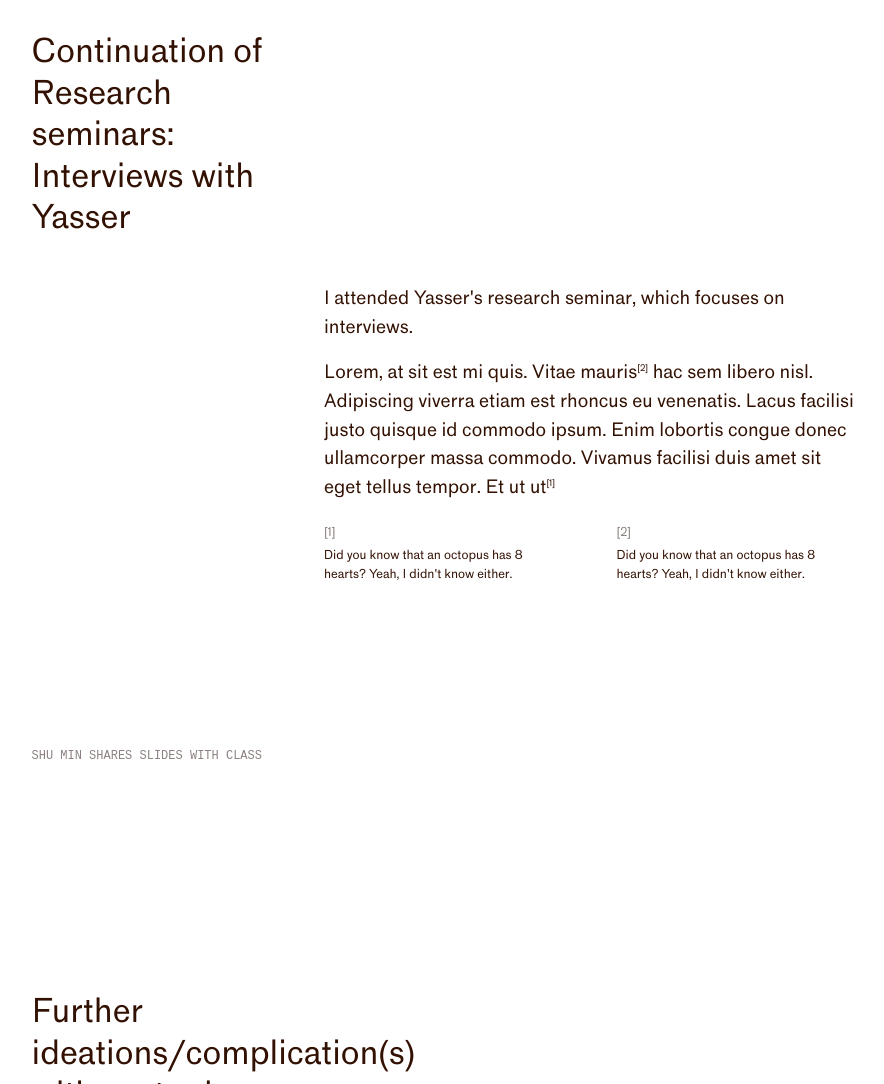
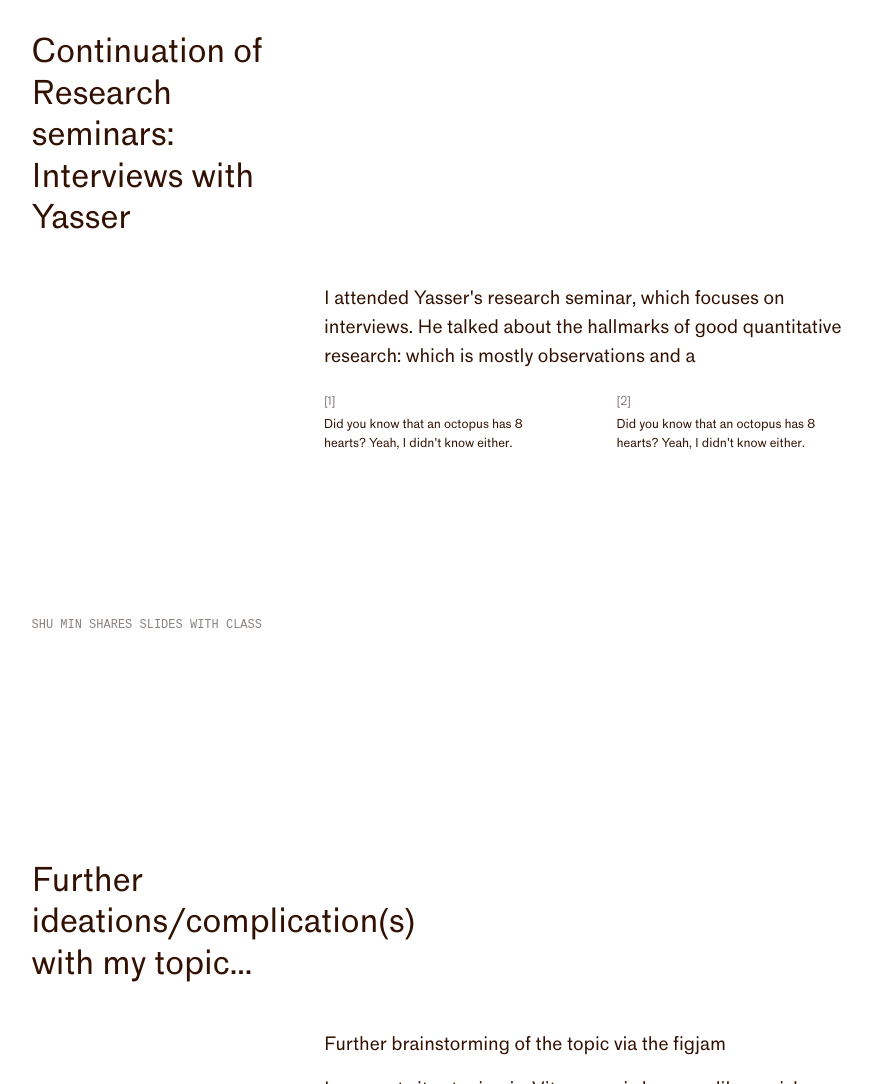
Before and after one commit to caseywong-afk/casey-cpj-final, a plain HTML site: page week-5.html in a window 1280 px wide. Shown: the part 933-2017 px from the top of the page, without its empty margins (341-1225 px from the left). Drawn offline with Linux system fonts and the light colour scheme; a web font is replaced by a local one.

Commit message:
Update week-5.html

```diff
--- a/week-5.html
+++ b/week-5.html
@@ -45,11 +45,8 @@
         <section class="row">
           <h2 class="label">Continuation of Research seminars:<br>Interviews with Yasser</h2>
           <div class="body">
-            <p>I attended Yasser's research seminar, which focuses on interviews.</p>
-            <p>Lorem, at sit est mi quis. Vitae mauris<sup class="ref">[2]</sup> hac sem libero nisl. Adipiscing viverra
-              etiam est rhoncus eu venenatis. Lacus facilisi justo quisque id commodo ipsum. Enim lobortis congue donec
-              ullamcorper massa commodo. Vivamus facilisi duis amet sit eget tellus tempor. Et ut ut<sup
-                class="ref">[1]</sup></p>
+            <p>I attended Yasser's research seminar, which focuses on interviews. He talked about the hallmarks of good quantitative research: which is mostly observations and a </p>
+
             <div class="footnotes">
               <div class="note">
                 <div class="num">[1]</div>
```
